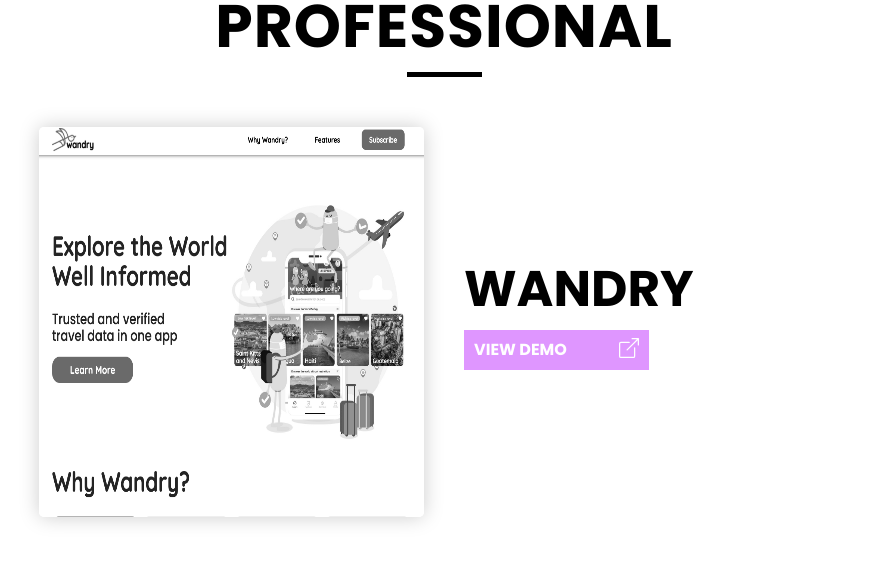
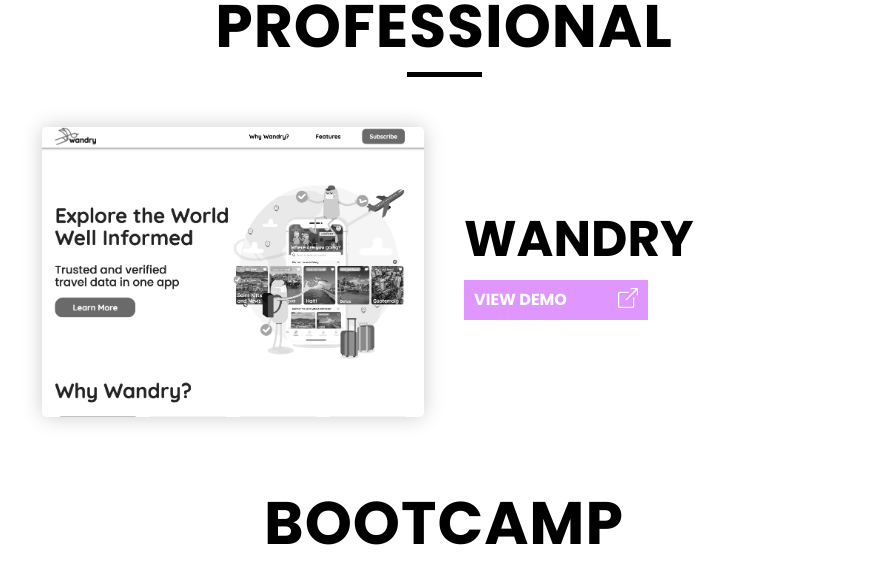
Before and after one commit to katiec2116/react-portfolio, a React (Create React App) app in the folder portfolio/: page / in a window 1280 px wide. Shown: the part 860-1427 px from the top of the page, without its empty margins (196-1073 px from the left). Built offline with nearby package versions, Linux system fonts and the light colour scheme.

Commit message:
project photo

```diff
--- a/portfolio/src/components/Project/index.js
+++ b/portfolio/src/components/Project/index.js
@@ -6,7 +6,7 @@
     return (
         <div className="project-row">
             <div className="project-image">
-                <a href={props.deployed} target="_blank"><img src={props.image} width="400px" height="390px" />
+                <a href={props.deployed} target="_blank"><img src={props.image} width="400px" height="290px" />
                 </a>
             </div>
 
```
